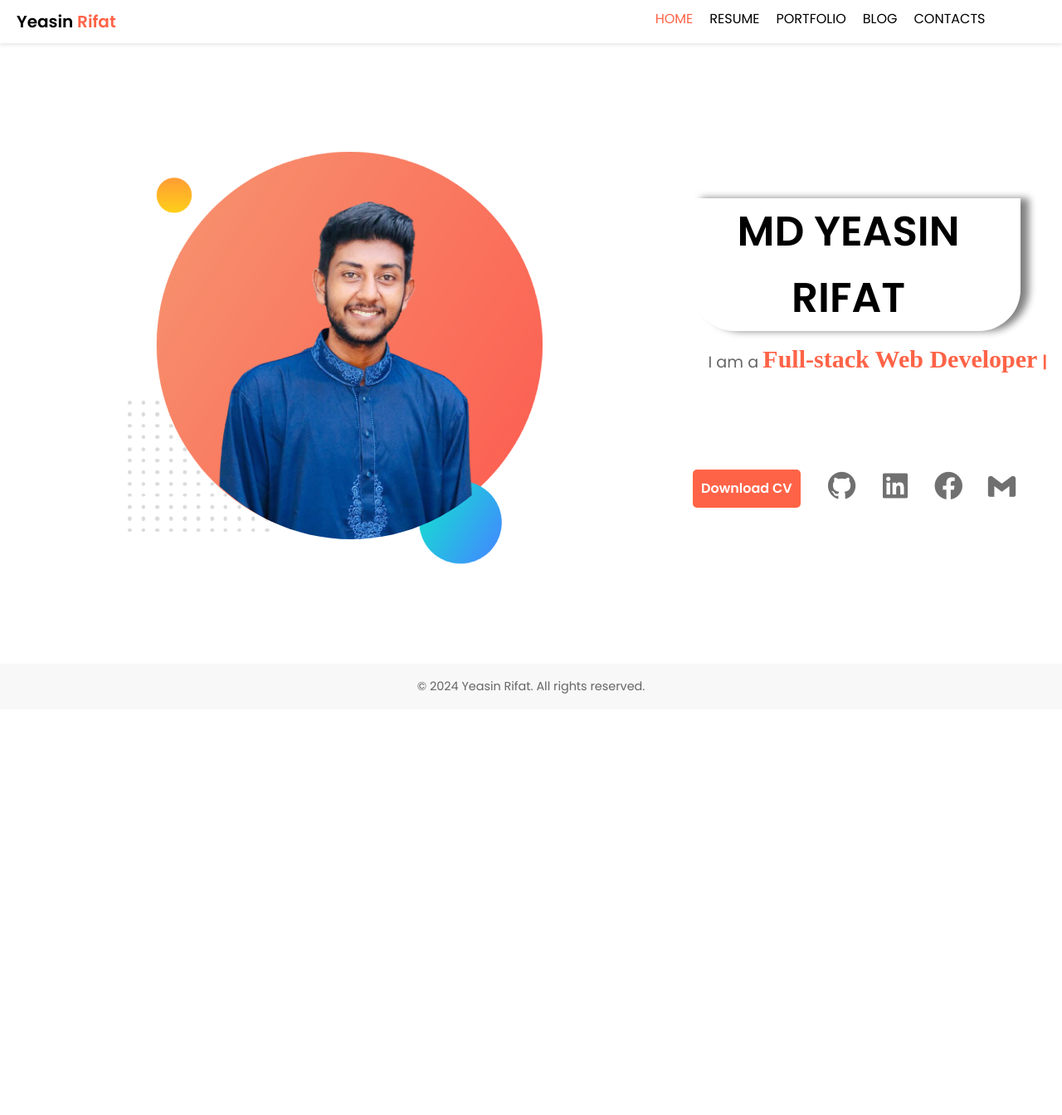
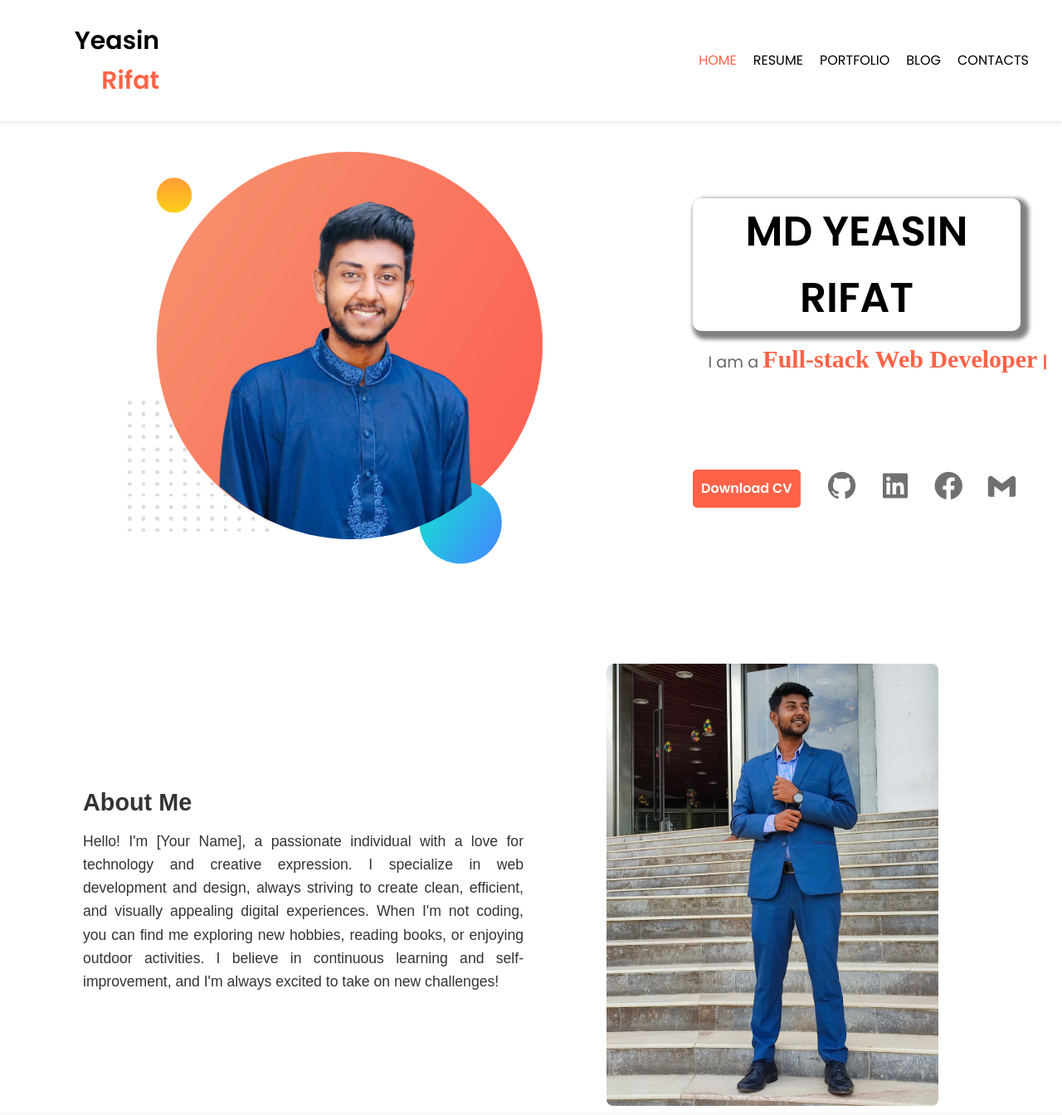
Before and after one commit to Yeasin-Rifat/Personal_Portfolio, a plain HTML site: page Portfolio/index.html in a window 1280 px wide. Shown: the top 1344 px of the page at 83% size. Before the commit the page ends 855 px from the top, so only its background shows below. Drawn offline with nearby package versions, Linux system fonts and the light colour scheme.

Commit message:
about section ready

```diff
--- a/Portfolio/index.html
+++ b/Portfolio/index.html
@@ -14,15 +14,17 @@
     <header class="navbar">
         <div class="container">
             <nav class="nav-left">
+                <div class="navlogo">
+                    <div class="logo">Yeasin <span class="spn">Rifat</span></div>
+                <div><ul class="nav-links">
 
-                <ul class="nav-links">
-                    <div class="logo">Yeasin <span class="spn">Rifat</span></div>
                     <li><a href="#home" class="active">Home</a></li>
                     <li><a href="#resume">Resume</a></li>
                     <li><a href="#portfolio">Portfolio</a></li>
                     <li><a href="#blog">Blog</a></li>
                     <li><a href="#contacts">Contacts</a></li>
-                </ul>
+                </ul></div>
+                </div>
             </nav>
 
         </div>
@@ -62,6 +64,31 @@
     </section>
 
 
+
+    <!-- aboutme -->
+
+    <div class="containerAboutme">
+
+        <!-- About Me Section -->
+        <div class="about-me">
+            <h2>About Me</h2>
+            <p>Hello! I'm [Your Name], a passionate individual with a love for technology and creative expression. I specialize in web development and design, always striving to create clean, efficient, and visually appealing digital experiences. When I'm not coding, you can find me exploring new hobbies, reading books, or enjoying outdoor activities. I believe in continuous learning and self-improvement, and I'm always excited to take on new challenges!</p>
+        </div>
+        <div class="picture">
+            <img src="img/Rifat.jpg" alt="Profile Picture">
+          </div>
+
+        </div>
+
+
+
+        <!-- Picture Section -->
+
+
+
+
+
+
     <!-- Footer -->
     <footer class="footer">
         <div class="container">
--- a/Portfolio/style.css
+++ b/Portfolio/style.css
@@ -16,14 +16,18 @@ body {
 .navbar {
     position: fixed;
     top: 0;
+
     width: 100%;
+
+    padding: 25px 20px;
+    background: #fff;
+
+    box-shadow: 0px 2px 5px rgba(0, 0, 0, 0.1);
+}
+.navlogo{
     display: flex;
     justify-content: space-between;
     align-items: center;
-    padding: 10px 20px;
-    background: #fff;
-    z-index: 1000;
-    box-shadow: 0px 2px 5px rgba(0, 0, 0, 0.1);
 }
 
 
@@ -55,7 +59,7 @@ body {
 /* Logo */
 .logo {
     margin-right: 650px;
-    font-size: 20px;
+    font-size: 30px;
     font-weight: 600;
     color: #000;
     text-align: right;
@@ -80,8 +84,9 @@ body {
     margin-right: 50px;
     margin-bottom: 10px;
     padding-right: 20px;
-    border-radius: 0 0 50px 50px;
-    box-shadow: 10px 0px 10px grey;
+    padding-left: 20px;
+    border-radius: 10px;
+    box-shadow: 5px 5px 5px 5px grey;
 }
 
 .home p {
@@ -125,6 +130,7 @@ body {
 
 .btn:hover {
     background-color: #a1a1a1;
+
 }
 
 .sci a {
@@ -137,6 +143,8 @@ body {
 
 .sci a:hover {
     color: #ff6347;
+
+
 }
 
 
@@ -178,3 +186,53 @@ body {
         font-size: 1rem;
     }
 }
+
+/* ------------------------------------------------------------------------------------------ */
+
+/* //about me// */
+.containerAboutme {
+    display: flex;
+    justify-items: center;
+    align-items: center;
+    gap: 100px;
+    padding-left: 100px;
+
+
+
+  }
+
+  /* Picture div styles */
+
+
+  .picture img {
+    width: 400px;
+
+    border-radius: 8px;
+  }
+
+  /* About Me div styles */
+  .about-me {
+    width: 45%;
+    font-family: Arial, sans-serif;
+    color: #333;
+  }
+
+  .about-me h2 {
+    font-size: 1.8em;
+    margin-bottom: 10px;
+  }
+
+  .about-me p {
+    font-size: 1.1em;
+    line-height: 1.6;
+    text-align: justify;
+  }
+  .picture {
+    width: 45%;
+    border-radius: 8px;
+    overflow: hidden;
+  }
+
+/* ------------------------------------------------------------------------------------------ */
+
+/* skills */
```
